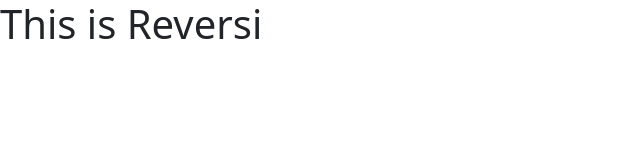
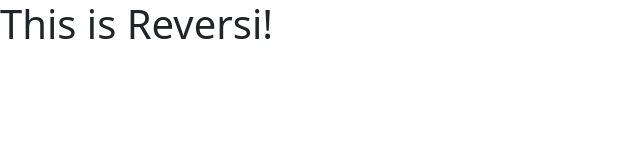
Before and after one commit to lizhobbz/reversi-hobbs, a website: page public/index.html in a window 1280 px wide. Shown: the full height of the page, 0-640 px from the left. Drawn offline with nearby package versions, Linux system fonts and the light colour scheme.

Commit message:
Update index.html

```diff
--- a/public/index.html
+++ b/public/index.html
@@ -11,7 +11,7 @@
     <title>Hello, world!</title>
   </head>
   <body>
-    <h1>This is Reversi</h1>
+    <h1>This is Reversi!</h1>
 
     <!-- Optional JavaScript; choose one of the two! -->
 
```
